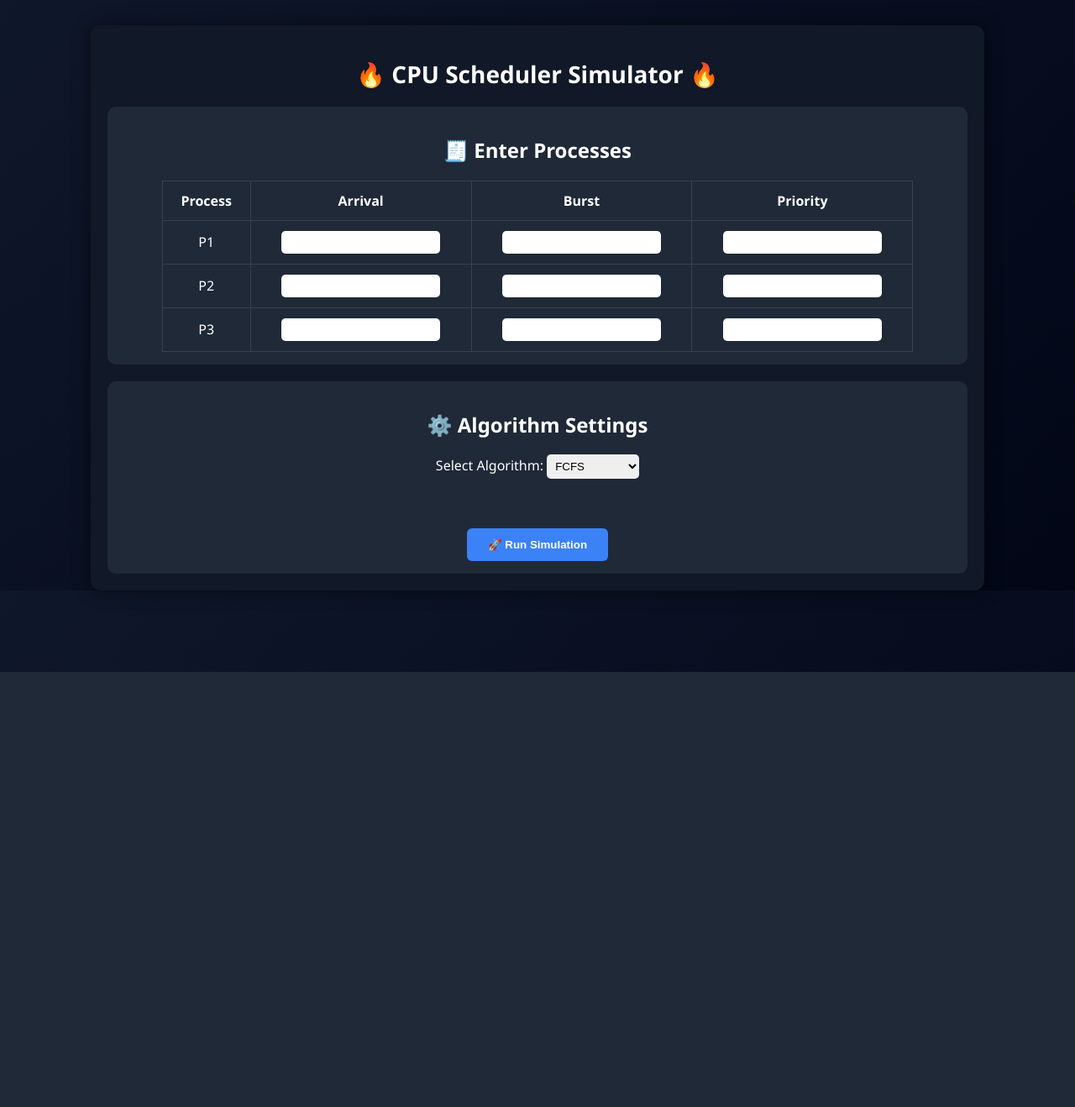
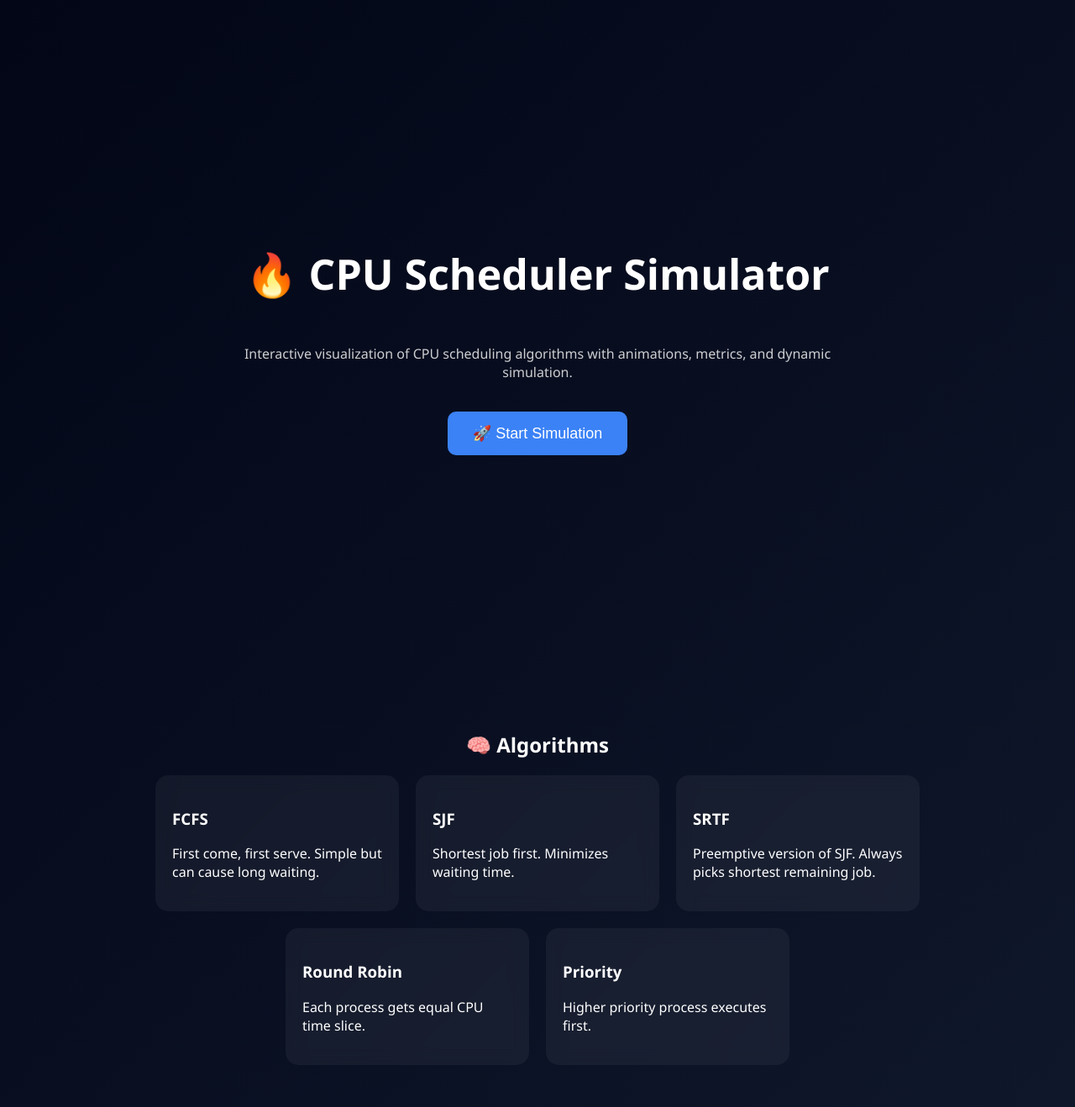
Before and after one commit to lakshmimallesh-dev/cpu-scheduler-simulator, a Flask app: page / in a window 1280 px wide. Shown: the whole page at 84% size. Before the commit the page ends 800 px from the top, so only its background shows below. Run offline with Flask 3, Linux system fonts and the light colour scheme.

Commit message:
Day 9: Added landing page, dynamic processes, SRTF scheduling, upgraded UI and animations

```diff
--- a/app.py
+++ b/app.py
@@ -2,12 +2,12 @@ from flask import Flask, render_template, request
 
 app = Flask(__name__)
 
-# FCFS Algorithm
+# ---------------- FCFS ----------------
 def fcfs(processes):
     processes.sort(key=lambda x: x['arrival'])
-
     time = 0
     result = []
+    gantt = []
 
     for p in processes:
         if time < p['arrival']:
@@ -16,75 +16,126 @@ def fcfs(processes):
         start = time
         finish = time + p['burst']
 
-        waiting = start - p['arrival']
-        turnaround = finish - p['arrival']
+        gantt.append({'id': p['id'], 'start': start, 'end': finish})
 
-        result.append({
-            'id': p['id'],
-            'start': start,
-            'finish': finish,
-            'waiting': waiting,
-            'turnaround': turnaround
-        })
+        wt = start - p['arrival']
+        tat = finish - p['arrival']
+
+        result.append({'id': p['id'], 'start': start, 'finish': finish,
+                       'waiting': wt, 'turnaround': tat})
 
         time = finish
 
-    return result
+    return result, gantt
 
+
+# ---------------- SJF ----------------
 def sjf(processes):
-    processes.sort(key=lambda x: (x['arrival'], x['burst']))
-
     time = 0
     completed = []
-    ready_queue = []
+    ready = []
     remaining = processes.copy()
+    gantt = []
 
-    while remaining or ready_queue:
-        # Add arrived processes
+    while remaining or ready:
         for p in remaining[:]:
             if p['arrival'] <= time:
-                ready_queue.append(p)
+                ready.append(p)
                 remaining.remove(p)
 
-        if not ready_queue:
+        if not ready:
             time += 1
             continue
 
-        # Pick shortest job
-        ready_queue.sort(key=lambda x: x['burst'])
-        p = ready_queue.pop(0)
+        ready.sort(key=lambda x: x['burst'])
+        p = ready.pop(0)
 
         start = time
         finish = time + p['burst']
 
-        waiting = start - p['arrival']
-        turnaround = finish - p['arrival']
+        gantt.append({'id': p['id'], 'start': start, 'end': finish})
 
-        completed.append({
-            'id': p['id'],
-            'start': start,
-            'finish': finish,
-            'waiting': waiting,
-            'turnaround': turnaround
-        })
+        wt = start - p['arrival']
+        tat = finish - p['arrival']
+
+        completed.append({'id': p['id'], 'start': start, 'finish': finish,
+                          'waiting': wt, 'turnaround': tat})
 
         time = finish
 
-    return completed
+    return completed, gantt
 
+
+# ---------------- SRTF (PREEMPTIVE SJF) ----------------
+def srtf(processes):
+    n = len(processes)
+    remaining_bt = {p['id']: p['burst'] for p in processes}
+    time = 0
+    completed = 0
+    gantt = []
+    last_process = None
+    start_time = 0
+
+    while completed < n:
+        available = [p for p in processes if p['arrival'] <= time and remaining_bt[p['id']] > 0]
+
+        if not available:
+            time += 1
+            continue
+
+        available.sort(key=lambda x: remaining_bt[x['id']])
+        current = available[0]
+
+        # start new gantt block
+        if last_process != current['id']:
+            if last_process is not None:
+                gantt.append({'id': last_process, 'start': start_time, 'end': time})
+            start_time = time
+            last_process = current['id']
+
+        remaining_bt[current['id']] -= 1
+        time += 1
+
+        if remaining_bt[current['id']] == 0:
+            completed += 1
+
+    # last block
+    if last_process is not None:
+        gantt.append({'id': last_process, 'start': start_time, 'end': time})
+
+    # calculate WT & TAT
+    result = []
+    finish_time = {}
+
+    for g in gantt:
+        finish_time[g['id']] = g['end']
+
+    for p in processes:
+        tat = finish_time[p['id']] - p['arrival']
+        wt = tat - p['burst']
+
+        result.append({
+            'id': p['id'],
+            'start': '-',
+            'finish': finish_time[p['id']],
+            'waiting': wt,
+            'turnaround': tat
+        })
+
+    return result, gantt
+
+
+# ---------------- ROUND ROBIN ----------------
 def round_robin(processes, quantum):
     time = 0
     queue = []
-    result = []
+    gantt = []
 
     remaining = {p['id']: p['burst'] for p in processes}
-    arrival_map = {p['id']: p['arrival'] for p in processes}
-
     processes.sort(key=lambda x: x['arrival'])
     i = 0
 
     while i < len(processes) or queue:
-        # Add arrived processes
         while i < len(processes) and processes[i]['arrival'] <= time:
             queue.append(processes[i])
             i += 1
@@ -94,19 +145,14 @@ def round_robin(processes, quantum):
             continue
 
         p = queue.pop(0)
+        exec_time = min(quantum, remaining[p['id']])
 
-        exec_time = min(quantum, remaining[p['id']])
         start = time
         time += exec_time
         remaining[p['id']] -= exec_time
 
-        result.append({
-            'id': p['id'],
-            'start': start,
-            'finish': time
-        })
+        gantt.append({'id': p['id'], 'start': start, 'end': time})
 
-        # Add newly arrived processes during execution
         while i < len(processes) and processes[i]['arrival'] <= time:
             queue.append(processes[i])
             i += 1
@@ -114,99 +160,135 @@ def round_robin(processes, quantum):
         if remaining[p['id']] > 0:
             queue.append(p)
 
-    # Calculate waiting & turnaround
-    final = []
+    result = []
     finish_time = {}
 
-    for r in result:
-        finish_time[r['id']] = r['finish']
+    for g in gantt:
+        finish_time[g['id']] = g['end']
 
     for p in processes:
         tat = finish_time[p['id']] - p['arrival']
         wt = tat - p['burst']
 
-        final.append({
+        result.append({
             'id': p['id'],
-            'start': '-',   # RR has multiple starts
+            'start': '-',
             'finish': finish_time[p['id']],
             'waiting': wt,
             'turnaround': tat
         })
 
-    return final
+    return result, gantt
 
+
+# ---------------- PRIORITY ----------------
 def priority_scheduling(processes):
-    processes.sort(key=lambda x: (x['arrival'], x['priority']))
-
     time = 0
     completed = []
-    ready_queue = []
+    ready = []
     remaining = processes.copy()
+    gantt = []
 
-    while remaining or ready_queue:
-        # Add arrived processes
+    while remaining or ready:
         for p in remaining[:]:
             if p['arrival'] <= time:
-                ready_queue.append(p)
+                ready.append(p)
                 remaining.remove(p)
 
-        if not ready_queue:
+        if not ready:
             time += 1
             continue
 
-        # Pick highest priority (smallest number)
-        ready_queue.sort(key=lambda x: x['priority'])
-        p = ready_queue.pop(0)
+        ready.sort(key=lambda x: x['priority'])
+        p = ready.pop(0)
 
         start = time
         finish = time + p['burst']
 
-        waiting = start - p['arrival']
-        turnaround = finish - p['arrival']
+        gantt.append({'id': p['id'], 'start': start, 'end': finish})
 
-        completed.append({
-            'id': p['id'],
-            'start': start,
-            'finish': finish,
-            'waiting': waiting,
-            'turnaround': turnaround
-        })
+        wt = start - p['arrival']
+        tat = finish - p['arrival']
+
+        completed.append({'id': p['id'], 'start': start, 'finish': finish,
+                          'waiting': wt, 'turnaround': tat})
 
         time = finish
 
-    return completed
+    return completed, gantt
 
-@app.route('/', methods=['GET', 'POST'])
+
+# ---------------- MAIN ROUTE ----------------
+@app.route('/')
+def intro():
+    return render_template('home.html')
+
+
+@app.route('/simulator', methods=['GET', 'POST'])
 def home():
     result = None
+    gantt = []
+    avg_wt = avg_tat = 0
 
     if request.method == 'POST':
         algorithm = request.form.get('algorithm')
 
         processes = []
+        i = 0
 
-        for i in range(3):
+        while True:
+            arrival = request.form.get(f'arrival{i}')
+            burst = request.form.get(f'burst{i}')
+            priority = request.form.get(f'priority{i}')
+
+            if arrival is None:
+                break
+
+            if arrival == '' or burst == '' or priority == '':
+                return render_template('index.html', result=None, gantt=[])
+
+            if int(arrival) < 0 or int(burst) <= 0:
+                return render_template('index.html', result=None, gantt=[])
+
             processes.append({
                 'id': f'P{i+1}',
-                'arrival': int(request.form.get(f'arrival{i}') or 0),
-                'burst': int(request.form.get(f'burst{i}') or 0),
-                'priority': int(request.form.get(f'priority{i}') or 0)
+                'arrival': int(arrival),
+                'burst': int(burst),
+                'priority': int(priority)
             })
 
+            i += 1
+
         if algorithm == 'fcfs':
-            result = fcfs(processes)
+            result, gantt = fcfs(processes)
 
         elif algorithm == 'sjf':
-            result = sjf(processes)
+            result, gantt = sjf(processes)
+
+        elif algorithm == 'srtf':
+            result, gantt = srtf(processes)
 
         elif algorithm == 'rr':
             quantum = int(request.form.get('quantum') or 1)
-            result = round_robin(processes, quantum)
+            result, gantt = round_robin(processes, quantum)
 
         elif algorithm == 'priority':
-            result = priority_scheduling(processes)
+            result, gantt = priority_scheduling(processes)
 
-    return render_template('index.html', result=result)
+        if result:
+            total_wt = sum(p['waiting'] for p in result)
+            total_tat = sum(p['turnaround'] for p in result)
+            n = len(result)
+
+            avg_wt = round(total_wt / n, 2)
+            avg_tat = round(total_tat / n, 2)
+
+    return render_template('index.html',
+                           result=result,
+                           gantt=gantt,
+                           avg_wt=avg_wt,
+                           avg_tat=avg_tat)
+
 
 if __name__ == '__main__':
     app.run(debug=True)
--- /dev/null
+++ b/templates/home.html
@@ -0,0 +1,128 @@
+<!DOCTYPE html>
+<html>
+<head>
+<title>CPU Scheduler</title>
+
+<style>
+body {
+    margin:0;
+    font-family:'Segoe UI';
+    background: linear-gradient(135deg,#020617,#0f172a);
+    color:white;
+    overflow-x:hidden;
+}
+
+/* HERO */
+.hero {
+    height:100vh;
+    display:flex;
+    flex-direction:column;
+    justify-content:center;
+    align-items:center;
+    text-align:center;
+}
+
+.hero h1 {
+    font-size:50px;
+    animation: fadeIn 1s ease-in;
+}
+
+.hero p {
+    width:60%;
+    opacity:0.8;
+}
+
+button {
+    padding:15px 30px;
+    margin-top:20px;
+    font-size:18px;
+    background:#3b82f6;
+    border:none;
+    border-radius:10px;
+    color:white;
+    cursor:pointer;
+    transition:0.3s;
+}
+
+button:hover {
+    transform:scale(1.1);
+}
+
+/* CARDS */
+.section {
+    padding:50px;
+}
+
+.cards {
+    display:flex;
+    gap:20px;
+    justify-content:center;
+    flex-wrap:wrap;
+}
+
+.card {
+    background:rgba(255,255,255,0.05);
+    backdrop-filter: blur(10px);
+    padding:20px;
+    border-radius:15px;
+    width:250px;
+    transition:0.3s;
+}
+
+.card:hover {
+    transform:translateY(-10px);
+}
+
+@keyframes fadeIn {
+    from {opacity:0; transform:translateY(20px);}
+    to {opacity:1;}
+}
+</style>
+</head>
+
+<body>
+
+<div class="hero">
+    <h1>🔥 CPU Scheduler Simulator</h1>
+    <p>Interactive visualization of CPU scheduling algorithms with animations, metrics, and dynamic simulation.</p>
+
+    <a href="/simulator">
+        <button>🚀 Start Simulation</button>
+    </a>
+</div>
+
+<div class="section">
+    <h2 style="text-align:center;">🧠 Algorithms</h2>
+
+    <div class="cards">
+
+        <div class="card">
+            <h3>FCFS</h3>
+            <p>First come, first serve. Simple but can cause long waiting.</p>
+        </div>
+
+        <div class="card">
+            <h3>SJF</h3>
+            <p>Shortest job first. Minimizes waiting time.</p>
+        </div>
+
+        <div class="card">
+            <h3>SRTF</h3>
+            <p>Preemptive version of SJF. Always picks shortest remaining job.</p>
+        </div>
+
+        <div class="card">
+            <h3>Round Robin</h3>
+            <p>Each process gets equal CPU time slice.</p>
+        </div>
+
+        <div class="card">
+            <h3>Priority</h3>
+            <p>Higher priority process executes first.</p>
+        </div>
+
+    </div>
+</div>
+
+</body>
+</html>
--- a/templates/index.html
+++ b/templates/index.html
@@ -1,79 +1,88 @@
 <!DOCTYPE html>
 <html>
 <head>
-    <title>CPU Scheduler Simulator</title>
+<title>Simulator</title>
 
 <style>
 body {
-            font-family: 'Segoe UI', sans-serif;
-            background: linear-gradient(135deg, #0f172a, #020617);
-            color: white;
-            text-align: center;
-            margin: 0;
-            padding: 0;
+    font-family:'Segoe UI';
+    background:linear-gradient(135deg,#020617,#0f172a);
+    color:white;
+    margin:0;
 }
 
 .container {
-            width: 80%;
-            margin: auto;
-            margin-top: 30px;
-            padding: 20px;
-            background: #111827;
-            border-radius: 12px;
-            box-shadow: 0 0 20px rgba(0,0,0,0.5);
+    width:90%;
+    margin:auto;
 }
 
-        h1 {
-            margin-bottom: 20px;
+/* CARDS */
+.card {
+    background:rgba(255,255,255,0.05);
+    backdrop-filter: blur(10px);
+    padding:20px;
+    border-radius:15px;
+    margin-top:20px;
 }
 
+/* TABLE */
 table {
-            margin: auto;
-            border-collapse: collapse;
-            margin-top: 20px;
-            width: 90%;
+    width:100%;
+    border-collapse:collapse;
 }
 
-        th {
-            background: #1f2937;
+th,td {
+    padding:10px;
+    border:1px solid #374151;
+    text-align:center;
 }
 
-        th, td {
-            padding: 12px;
-            border: 1px solid #374151;
-        }
-
-        input, select {
-            padding: 6px;
-            border-radius: 5px;
-            border: none;
-        }
-
+/* BUTTON */
 button {
-            padding: 12px 25px;
-            margin-top: 15px;
-            background: #3b82f6;
-            color: white;
-            border: none;
-            border-radius: 6px;
-            cursor: pointer;
-            font-weight: bold;
+    padding:10px 20px;
+    background:#3b82f6;
+    border:none;
+    border-radius:8px;
+    color:white;
+    cursor:pointer;
 }
 
 button:hover {
-            background: #2563eb;
+    transform:scale(1.05);
 }
 
-        .card {
-            background: #1f2937;
-            padding: 15px;
-            border-radius: 10px;
-            margin-top: 20px;
+/* GANTT */
+.gantt-box {
+    margin:5px;
+    padding:10px;
+    border-radius:8px;
+    color:white;
+    animation: slideUp 0.5s forwards;
+    opacity:0;
 }
 
-        .title {
-            font-size: 28px;
-            font-weight: bold;
+@keyframes slideUp {
+    to {
+        opacity:1;
+        transform:translateY(0);
+    }
+}
+
+/* METRICS */
+.metrics {
+    display:flex;
+    gap:20px;
+    justify-content:center;
+}
+
+.metric {
+    padding:15px;
+    border-radius:10px;
+    background:#10b981;
+}
+
+.metric:nth-child(2){
+    background:#f59e0b;
 }
 </style>
 </head>
@@ -82,89 +91,127 @@
 
 <div class="container">
 
-    <h1 class="title">🔥 CPU Scheduler Simulator 🔥</h1>
+<h1>⚙️ CPU Scheduler Dashboard</h1>
 
 <form method="POST">
 
 <div class="card">
-            <h2>🧾 Enter Processes</h2>
 
-            <table>
+<h2>🧾 Processes</h2>
+
+<table id="table">
 <tr>
-                    <th>Process</th>
-                    <th>Arrival</th>
-                    <th>Burst</th>
-                    <th>Priority</th>
+<th>P</th><th>AT</th><th>BT</th><th>Priority</th>
 </tr>
 
-                {% for i in range(3) %}
 <tr>
-                    <td>P{{ i+1 }}</td>
-                    <td><input type="number" name="arrival{{i}}" required></td>
-                    <td><input type="number" name="burst{{i}}" required></td>
-                    <td><input type="number" name="priority{{i}}" required></td>
+<td>P1</td>
+<td><input type="number" name="arrival0" required></td>
+<td><input type="number" name="burst0" required></td>
+<td><input type="number" name="priority0" required></td>
 </tr>
-                {% endfor %}
+
 </table>
+
+<br>
+<button type="button" onclick="addRow()">➕ Add Process</button>
+
 </div>
 
 <div class="card">
-            <h2>⚙️ Algorithm Settings</h2>
 
-            <label>Select Algorithm:</label>
-            <select name="algorithm" onchange="toggleInputs(this.value)">
+<h2>⚙️ Settings</h2>
+
+<select name="algorithm" onchange="toggle(this.value)">
 <option value="fcfs">FCFS</option>
 <option value="sjf">SJF</option>
+<option value="srtf">SRTF</option>
 <option value="rr">Round Robin</option>
 <option value="priority">Priority</option>
 </select>
 
-            <br><br>
-
-            <div id="quantumBox" style="display:none;">
-                <label>Time Quantum:</label>
-                <input type="number" name="quantum" min="1">
+<div id="q" style="display:none;">
+<input type="number" name="quantum" placeholder="Quantum">
 </div>
 
-            <br>
+<br><br>
+<button>🚀 Run</button>
 
-            <button type="submit">🚀 Run Simulation</button>
 </div>
 
 </form>
 
 {% if result %}
 <div class="card">
+
 <h2>📊 Results</h2>
 
 <table>
-            <tr>
-                <th>Process</th>
-                <th>Start</th>
-                <th>Finish</th>
-                <th>Waiting</th>
-                <th>Turnaround</th>
-            </tr>
+<tr><th>P</th><th>Start</th><th>Finish</th><th>WT</th><th>TAT</th></tr>
 
 {% for p in result %}
 <tr>
-                <td>{{ p.id }}</td>
-                <td>{{ p.start }}</td>
-                <td>{{ p.finish }}</td>
-                <td>{{ p.waiting }}</td>
-                <td>{{ p.turnaround }}</td>
+<td>{{p.id}}</td>
+<td>{{p.start}}</td>
+<td>{{p.finish}}</td>
+<td>{{p.waiting}}</td>
+<td>{{p.turnaround}}</td>
 </tr>
 {% endfor %}
 </table>
+
+<div class="metrics">
+<div class="metric">Avg WT<br>{{avg_wt}}</div>
+<div class="metric">Avg TAT<br>{{avg_tat}}</div>
+</div>
+
+</div>
+{% endif %}
+
+{% if gantt %}
+<div class="card">
+
+<h2>🎬 Gantt Timeline</h2>
+
+<div style="display:flex;justify-content:center;align-items:flex-end;">
+
+{% for g in gantt %}
+<div class="gantt-box"
+style="
+width: {{(g.end - g.start)*40}}px;
+background: {{ ['#3b82f6','#10b981','#f59e0b','#ef4444'][loop.index0 % 4] }};
+animation-delay: {{loop.index0*0.2}}s;
+">
+{{g.id}}<br>{{g.start}}-{{g.end}}
+</div>
+{% endfor %}
+
+</div>
+
 </div>
 {% endif %}
 
 </div>
 
 <script>
-function toggleInputs(value) {
-    let q = document.getElementById("quantumBox");
-    q.style.display = (value === "rr") ? "block" : "none";
+let count = 1;
+
+function addRow(){
+count++;
+let table=document.getElementById("table");
+
+let row=table.insertRow();
+
+row.innerHTML=`
+<td>P${count}</td>
+<td><input type="number" name="arrival${count-1}" required></td>
+<td><input type="number" name="burst${count-1}" required></td>
+<td><input type="number" name="priority${count-1}" required></td>
+`;
+}
+
+function toggle(val){
+document.getElementById("q").style.display=(val==="rr")?"block":"none";
 }
 </script>
 
```
Lines whose indentation alone changed are shown as unchanged.
